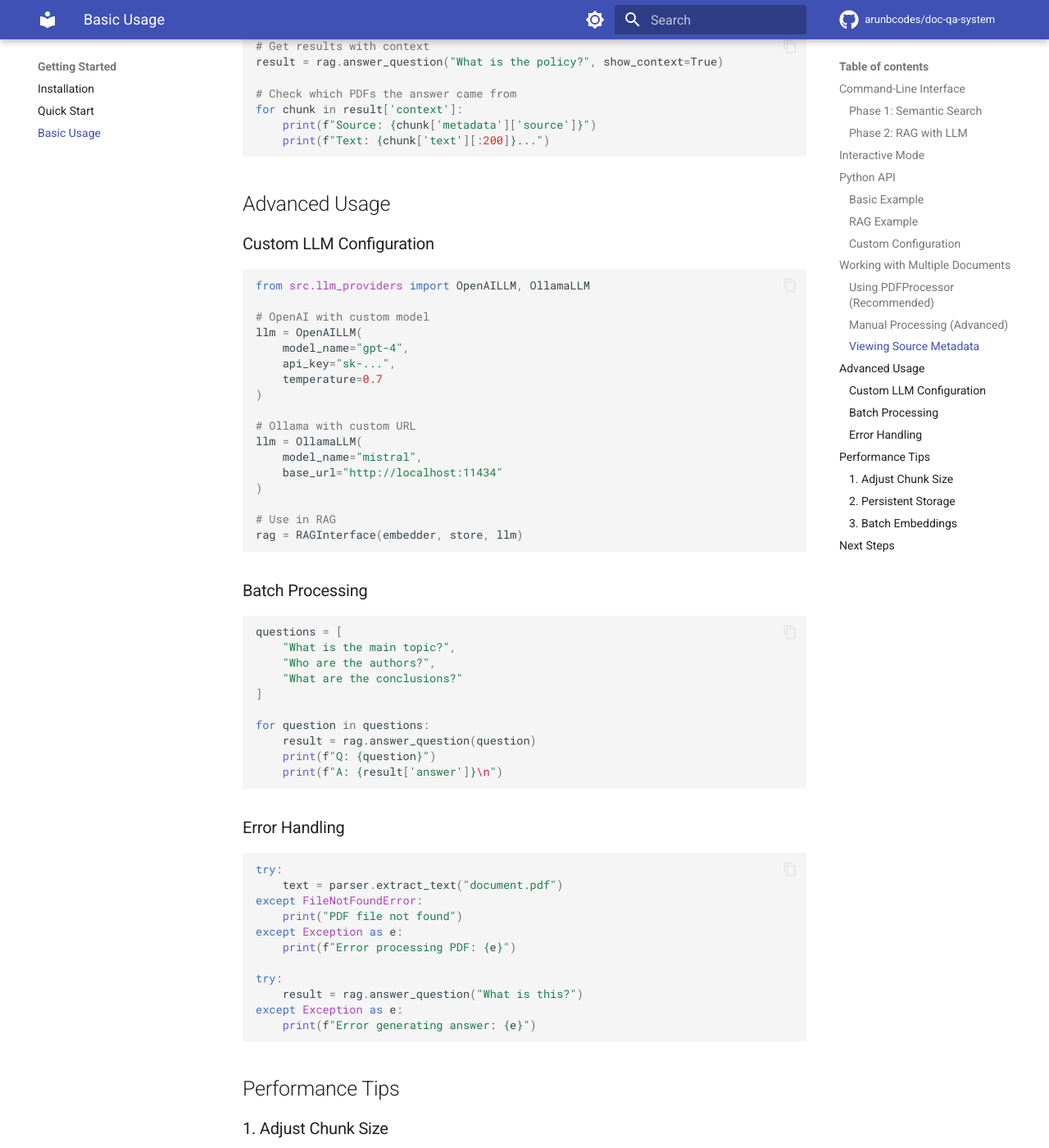
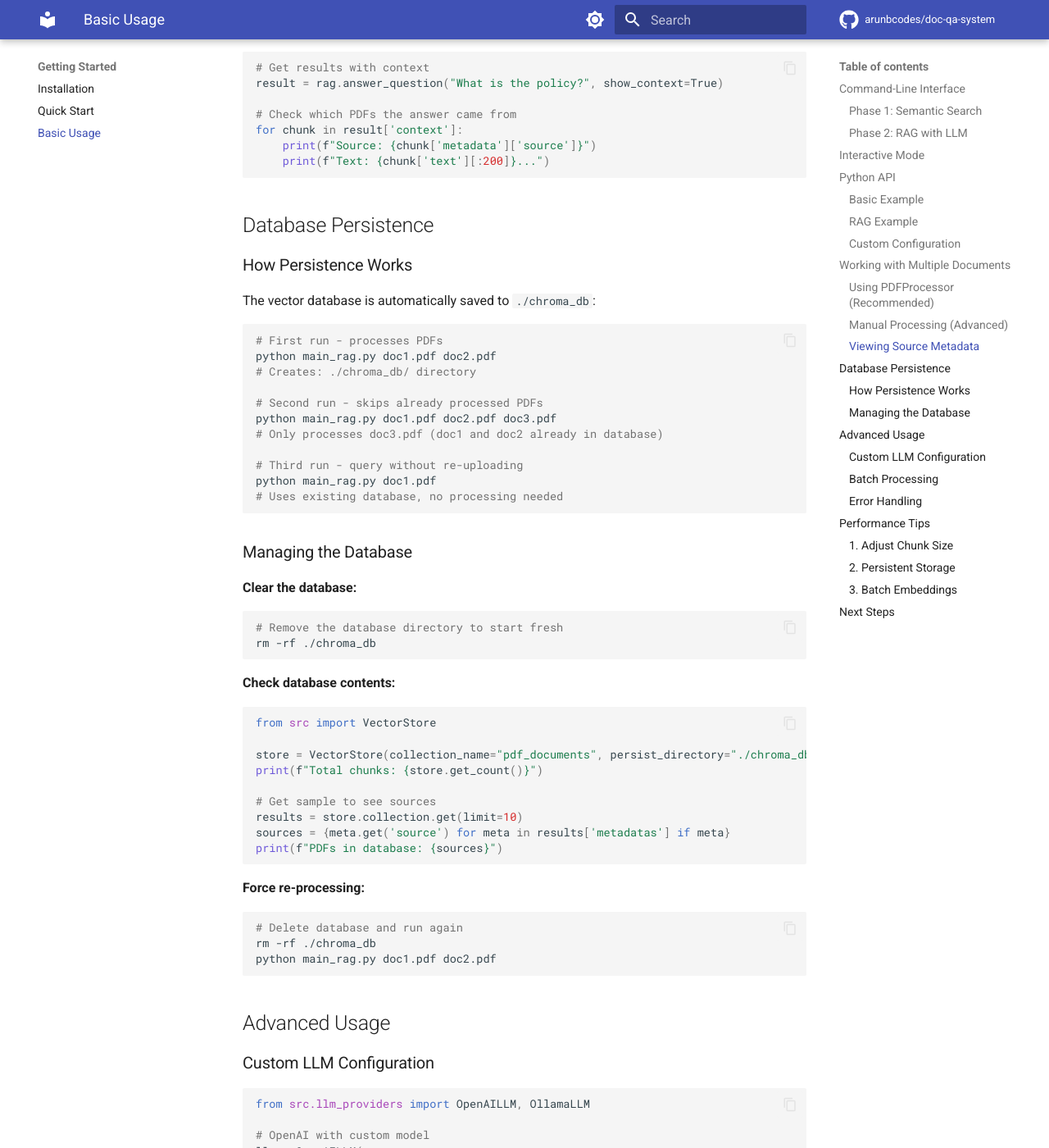
Before and after one commit to arunbcodes/doc-qa-system, an MkDocs documentation site: the page built from docs/getting-started/basic-usage.md, in a window 1280 px wide and 1400 px high, scrolled down 4015 px. Shown: the whole window at 82% size. Built offline with MkDocs 1.6.1 and Material for MkDocs 9.7.7, drawn with Linux system fonts in a browser that asks for light colours; comment, search, counter and statistics services are not loaded; some of the changed text lies outside the part shown.

Commit message:
Document persistence and database management features
- README.md: Add persistence explanation
- docs/getting-started/basic-usage.md:
  * Add 'Database Persistence' section
  * Explain how persistence works across runs
  * Document database management commands
  * Show how to clear/check/force re-process

Users now understand:
- PDFs persist across restarts
- How to manage the database
- How to add new PDFs incrementally
- How to clear and start fresh

````diff
--- a/docs/getting-started/basic-usage.md
+++ b/docs/getting-started/basic-usage.md
@@ -39,6 +39,7 @@ python main_rag.py <pdf_file1> <pdf_file2> [pdf_file3 ...]
 - Context-aware responses
 - Source attribution
 - **Multi-PDF support**: Query across multiple documents simultaneously
+- **Persistent database**: PDFs saved to disk, survive restarts
 
 **Examples:**
 ```bash
@@ -209,6 +210,54 @@ for chunk in result['context']:
     print(f"Text: {chunk['text'][:200]}...")
 ```
 
+## Database Persistence
+
+### How Persistence Works
+
+The vector database is automatically saved to `./chroma_db`:
+
+```bash
+# First run - processes PDFs
+python main_rag.py doc1.pdf doc2.pdf
+# Creates: ./chroma_db/ directory
+
+# Second run - skips already processed PDFs
+python main_rag.py doc1.pdf doc2.pdf doc3.pdf
+# Only processes doc3.pdf (doc1 and doc2 already in database)
+
+# Third run - query without re-uploading
+python main_rag.py doc1.pdf
+# Uses existing database, no processing needed
+```
+
+### Managing the Database
+
+**Clear the database:**
+```bash
+# Remove the database directory to start fresh
+rm -rf ./chroma_db
+```
+
+**Check database contents:**
+```python
+from src import VectorStore
+
+store = VectorStore(collection_name="pdf_documents", persist_directory="./chroma_db")
+print(f"Total chunks: {store.get_count()}")
+
+# Get sample to see sources
+results = store.collection.get(limit=10)
+sources = {meta.get('source') for meta in results['metadatas'] if meta}
+print(f"PDFs in database: {sources}")
+```
+
+**Force re-processing:**
+```bash
+# Delete database and run again
+rm -rf ./chroma_db
+python main_rag.py doc1.pdf doc2.pdf
+```
+
 ## Advanced Usage
 
 ### Custom LLM Configuration
````
Also changed, not shown: README.md (+8 -0 lines).
